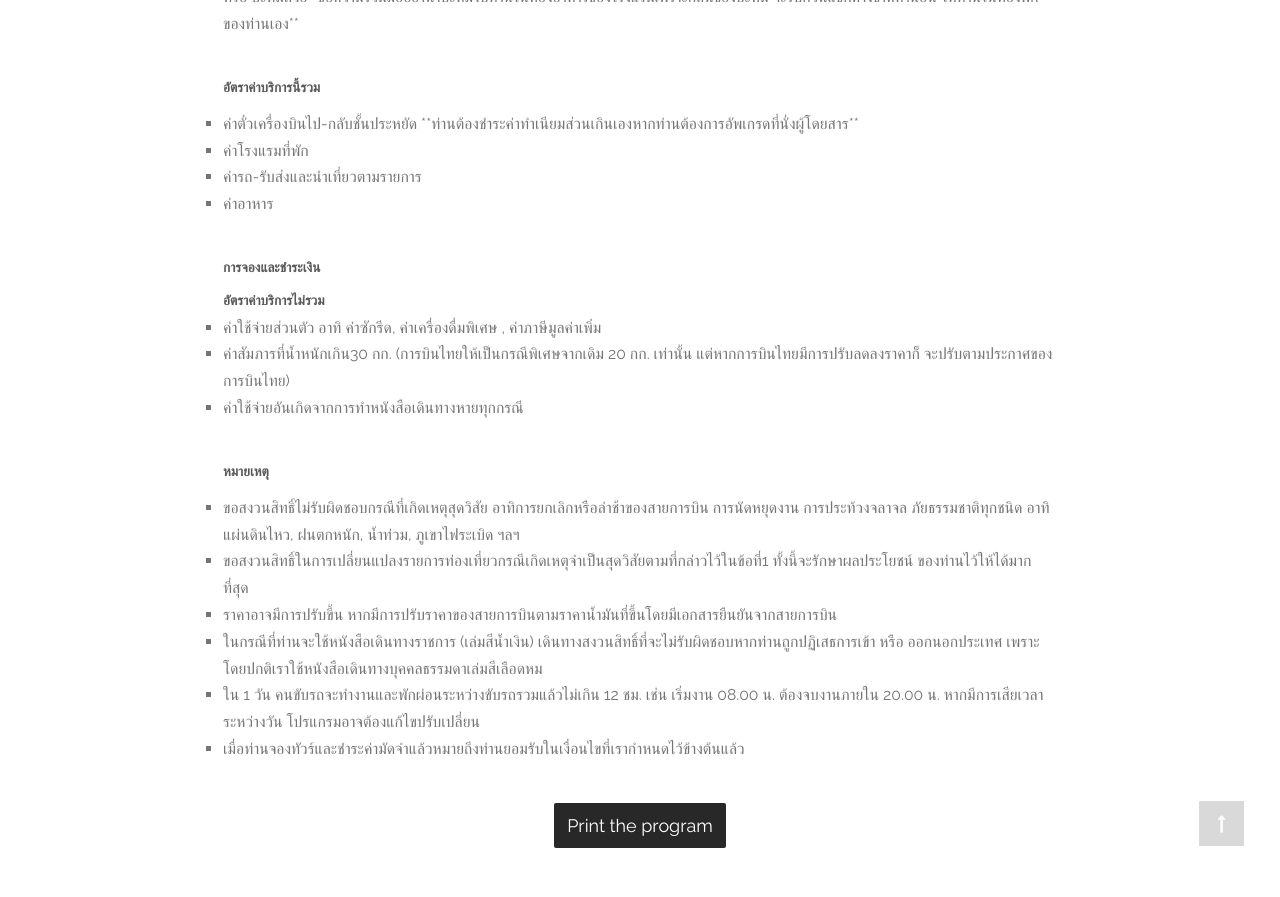
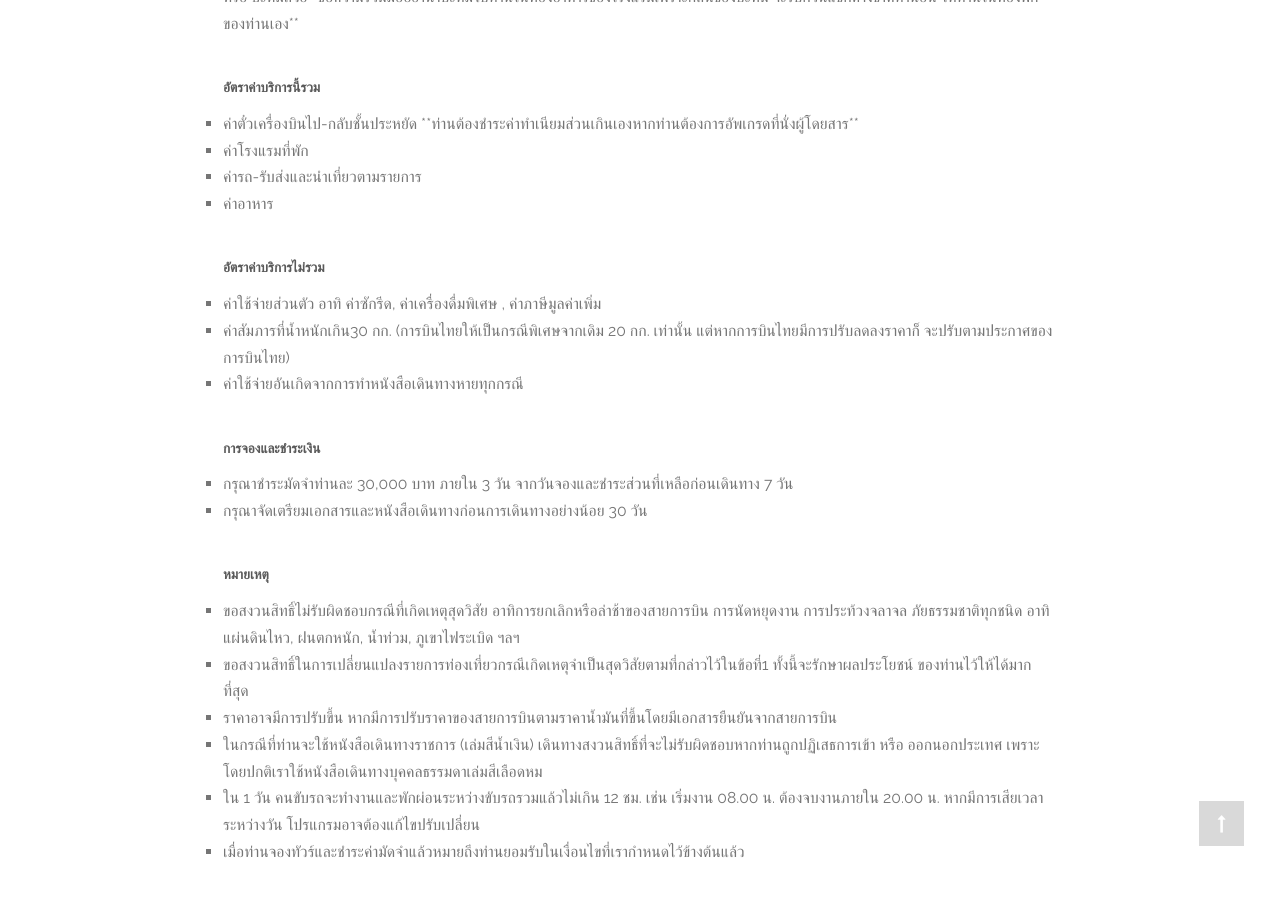
Before and after one commit to paitiewfrance/paitiewfrance.github.io, a Jekyll site: the page built from treasure-of-midi-pyrenee/index.md, in a window 1280 px wide and 900 px high, scrolled down 1343 px. Shown: the top 897 px of the window. Built offline with Jekyll 4.4.1, drawn with Linux system fonts in a browser that asks for light colours; nearby versions of some CDN libraries; some web fonts are replaced.

Commit message:
Translate include/exclude

```diff
--- a/_layouts/tour.html
+++ b/_layouts/tour.html
@@ -57,15 +57,23 @@ layout: default
             </ul>
     </div>
 
-    <div class="extra-info">
-        <h2>การจองและชำระเงิน </h2>
+      <div class="extra-info">
+            <h2>อัตราค่าบริการไม่รวม</h2>
         <ul>
-               <h2>อัตราค่าบริการไม่รวม</h2>
                 <li>ค่าใช้จ่ายส่วนตัว อาทิ ค่าซักรีด, ค่าเครื่องดื่มพิเศษ , ค่าภาษีมูลค่าเพิ่ม</li>
                 <li>ค่าสัมภารที่น้ำหนักเกิน30 กก. (การบินไทยให้เป็นกรณีพิเศษจากเดิม 20 กก. เท่านั้น แต่หากการบินไทยมีการปรับลดลงราคาก็ จะปรับตามประกาศของการบินไทย)</li>
                 <li>ค่าใช้จ่ายอันเกิดจากการทำหนังสือเดินทางหายทุกกรณี</li>
             </ul>
     </div>
+
+    <div class="extra-info">
+        <h2>การจองและชำระเงิน </h2>
+        <ul class ="list">
+            <li>กรุณาชำระมัดจำท่านละ 30,000 บาท ภายใน 3 วัน จากวันจองและชำระส่วนที่เหลือก่อนเดินทาง 7 วัน</li>
+            <li>กรุณาจัดเตรียมเอกสารและหนังสือเดินทางก่อนการเดินทางอย่างน้อย 30 วัน</li>
+        </ul>
+    </div>
+
 
     <div class ="extra-info">
             <h2>หมายเหตุ </h2>
```
